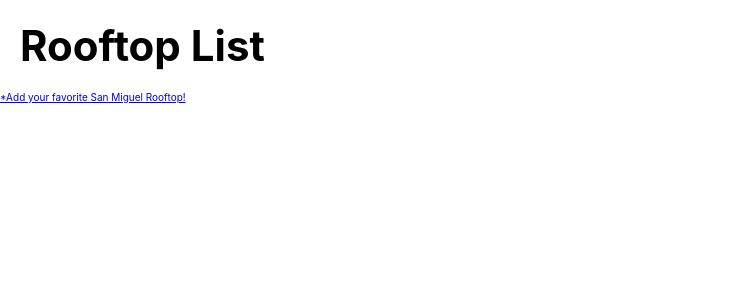
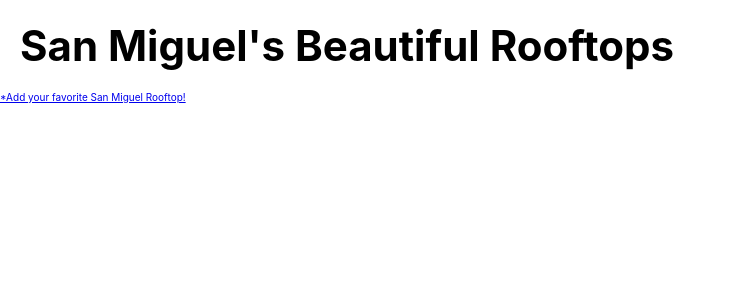
Before and after one commit to vzarate-94/sanmiguelinc, a Django app: page /rooftops/ in a window 1280 px wide. Shown: the part 54-354 px from the top of the page, without its empty margins (0-736 px from the left). Run offline with Django 3.2, Linux system fonts and the light colour scheme; data that the repository does not hold is empty.

Commit message:
fix rooftop index title

```diff
--- a/main_app/templates/rooftops/index.html
+++ b/main_app/templates/rooftops/index.html
@@ -8,7 +8,7 @@
 {% block content %}
 
 <section class="page-header">
-  <h1>Rooftop List</h1>
+  <h1>San Miguel's Beautiful Rooftops</h1>
 </section>
 
 <section class="card-container">
```
